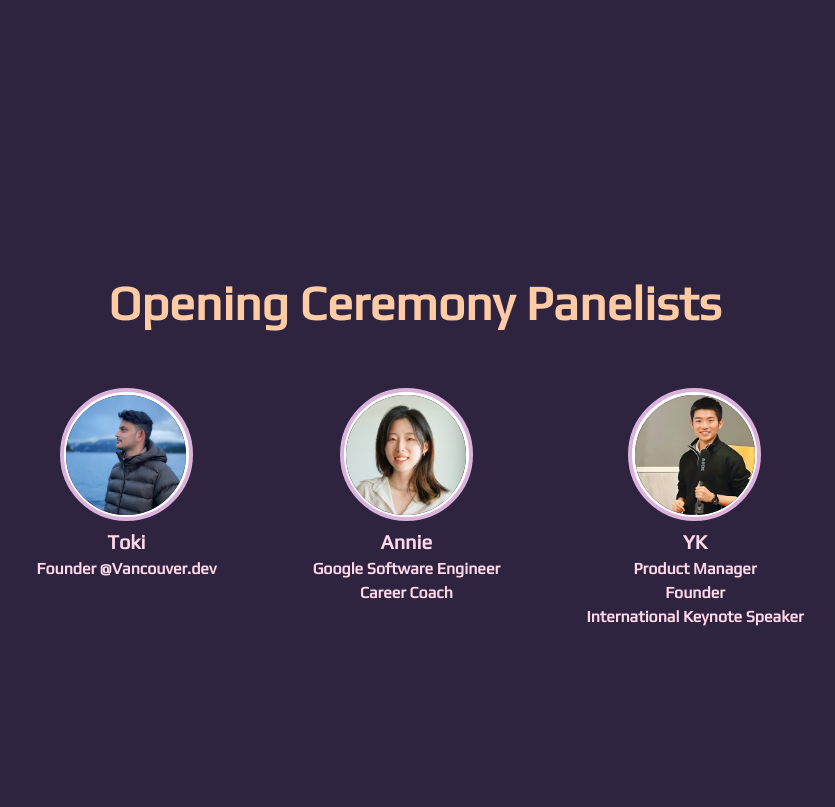
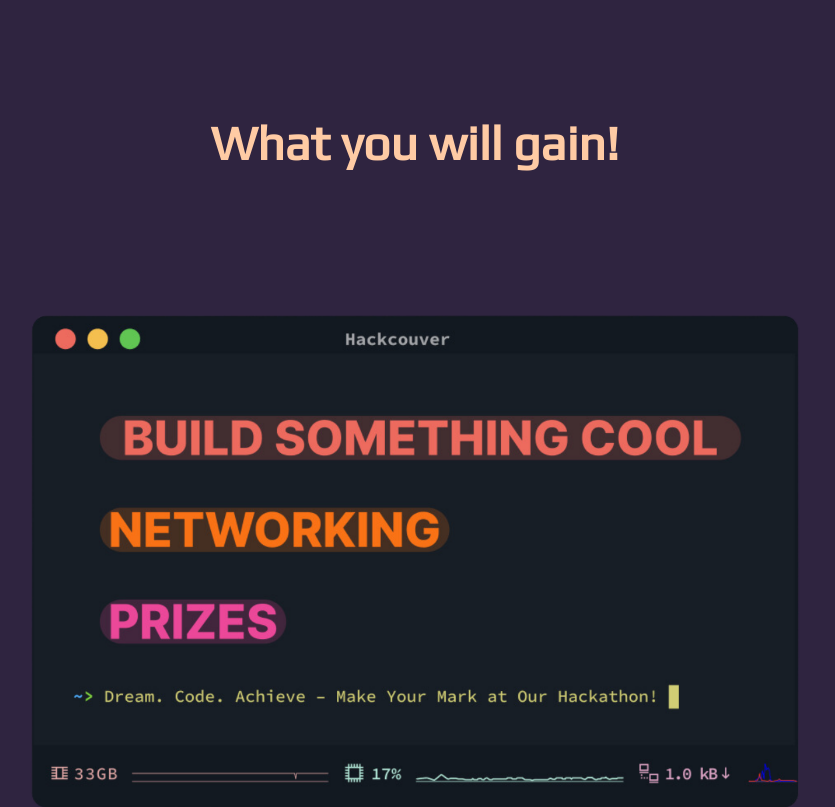
Before and after one commit to LeoQiu981112/hackcouver-2024, a React (Vite) app: page / in a window 1280 px wide. Shown: the part 1165-1972 px from the top of the page, without its empty margins (225-1060 px from the left). Built offline with nearby package versions, Linux system fonts and the light colour scheme.

Commit message:
add to about page

```diff
--- a/src/components/About.tsx
+++ b/src/components/About.tsx
@@ -15,7 +15,7 @@
     const textFontSize = useBreakpointValue({ base: "sm", md: "md", lg: "lg" });
 
     return (
-        <Flex direction='column' align='center' justify='center' mt={isMobile ? 0 : -20}>
+        <Flex direction='column' align='center' justify='center' mt={isMobile ? 0 : -20} >
             <Flex direction={flexDirection} align='center' justify='center' mx={isMobile ? 0 : '1rem'} my='2rem' gap='10' wrap='wrap'>
                 <Heading as='h1' size='2xl' my='2rem' textAlign='center'>Welcome to Hackcouver!</Heading>
                 <Flex direction={flexDirection} width={isMobile ? '100%' : '75vw'} align='center' justify='center'>
@@ -33,8 +33,13 @@
                             &gt; where innovation meets community! Our hackathon is a dynamic event designed for tech enthusiasts to collaborate, create, and showcase their projects in a fast-paced environment.
                         </Text>
                     </Box>
+
                 </Flex>
             </Flex>
+            <Heading as='h1' size='2xl' my='2rem' textAlign='center'>What you will gain!</Heading>
+            <Image
+                src={ide_image}
+            />
         </Flex>
     );
 }
```
